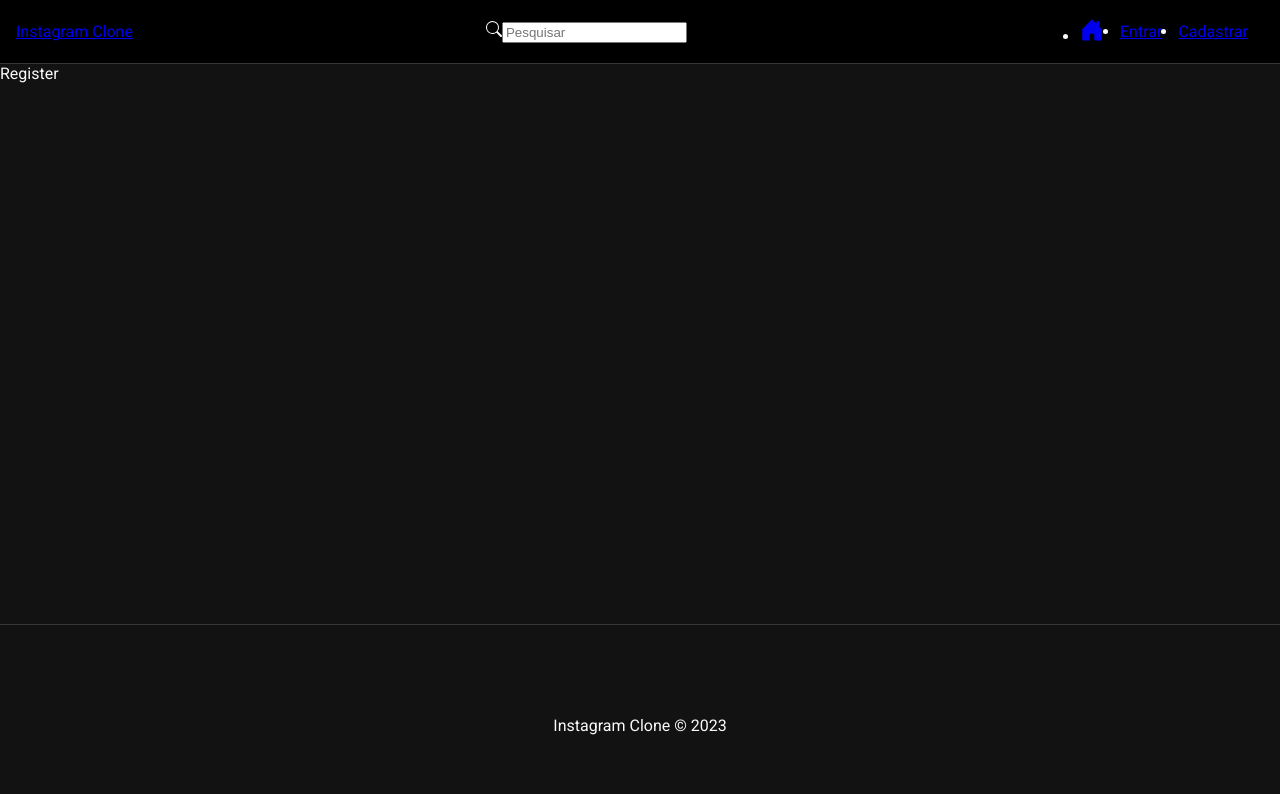
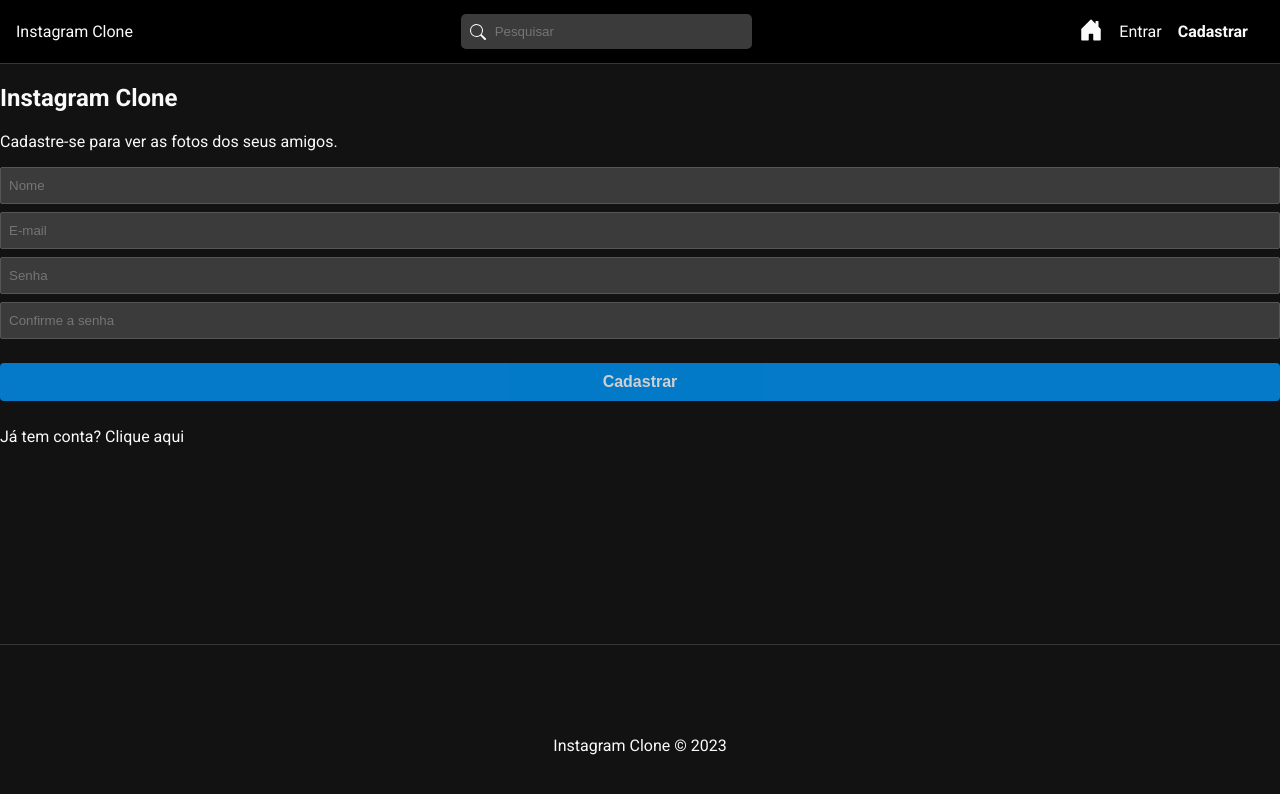
Before and after one commit to Filipe-Bacof/insta-web, a React (Vite) app: page /register in a window 1280 px wide. Shown: the top 794 px of the page. Built offline with nearby package versions, Linux system fonts and the light colour scheme.

Commit message:
css global

```diff
--- a/src/components/Navbar.jsx
+++ b/src/components/Navbar.jsx
@@ -13,7 +13,7 @@
   return (
     <nav id="nav">
       <Link to="/">Instagram Clone</Link>
-      <form>
+      <form id="search-form">
         <BsSearch />
         <input type="text" placeholder="Pesquisar" />
       </form>
--- a/src/index.css
+++ b/src/index.css
@@ -6,3 +6,84 @@
     background-color: #121212;
     color: #fafafa;
 }
+
+a {
+    color: #fafafa;
+    text-decoration: none;
+}
+
+.active {
+    font-weight: bold;
+}
+
+ul {
+    list-style: none;
+}
+
+form {
+    display: flex;
+    flex-direction: column;
+}
+
+label {
+    display: flex;
+    flex-direction: column;
+    text-align: left;
+}
+
+label span {
+    font-weight: bold;
+    margin-bottom: .5em;
+    color: #aaa;
+    font-size: .7em;
+}
+
+input {
+    background-color: #3b3b3b;
+    color: #aaa;
+    border: 1px solid #555;
+    border-radius: 2px;
+    padding: 10px 8px;
+    outline: none;
+    margin-bottom: .6em;
+}
+
+.input::placeholder {
+    color: #aaa;
+}
+
+.btn,
+button,
+input[type="submit"] {
+    background-color: #0094f6;
+    color: #fff;
+    border: none;
+    border-radius: 4px;
+    padding: 10px 8px;
+    font-weight: bold;
+    cursor: pointer;
+    opacity: .8;
+    font-size: 1em;
+}
+
+input[type="submit"] {
+    margin-top: 1em;
+}
+
+input:disabled {
+    cursor: not-allowed;
+    background-color: #000;
+}
+
+button:hover,
+input[type="submit"]:hover {
+    opacity: 1;
+}
+
+.cancel-btn {
+    background-color: #ccc;
+}
+
+.hide {
+    display: none;
+}
--- a/src/pages/Auth/Register.jsx
+++ b/src/pages/Auth/Register.jsx
@@ -1,8 +1,32 @@
 import "./Auth.css";
 
+// Components
+import { Link } from "react-router-dom";
+
+// Hooks
+import { useState, useEffect } from "react";
+
 const Register = () => {
+
+  const handleSubmit = (e) => {
+    e.preventDefault();
+  }
+
   return (
-    <div>Register</div>
+    <div id="register">
+      <h2>Instagram Clone</h2>
+      <p className="subtitle">Cadastre-se para ver as fotos dos seus amigos.</p>
+      <form onSubmit={handleSubmit}>
+        <input type="text" placeholder="Nome" />
+        <input type="email" placeholder="E-mail" />
+        <input type="password" placeholder="Senha" />
+        <input type="password" placeholder="Confirme a senha" />
+        <input type="submit" value="Cadastrar" />
+      </form>
+      <p>
+        Já tem conta? <Link to="/login">Clique aqui</Link>
+      </p>
+    </div>
   )
 }
 
```
